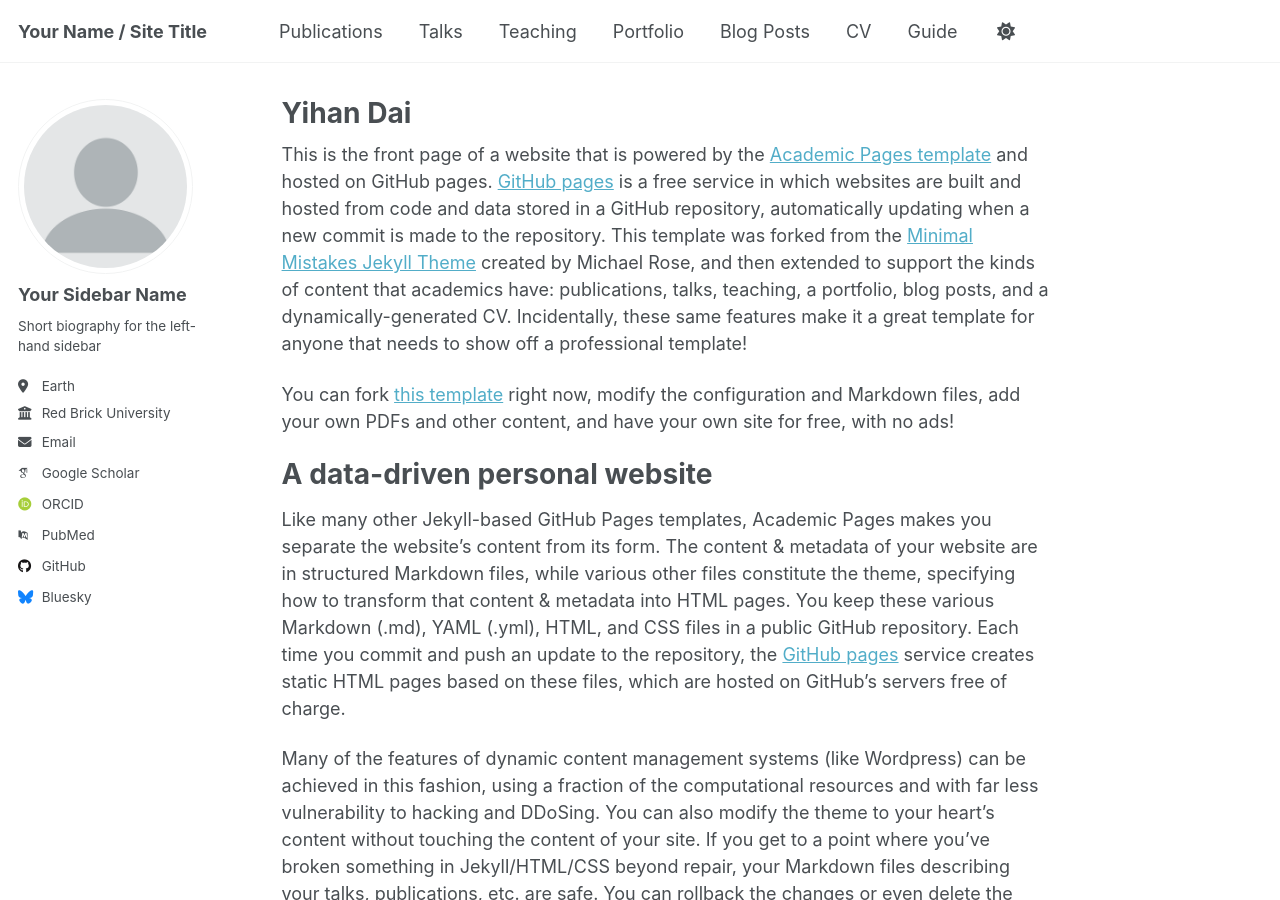
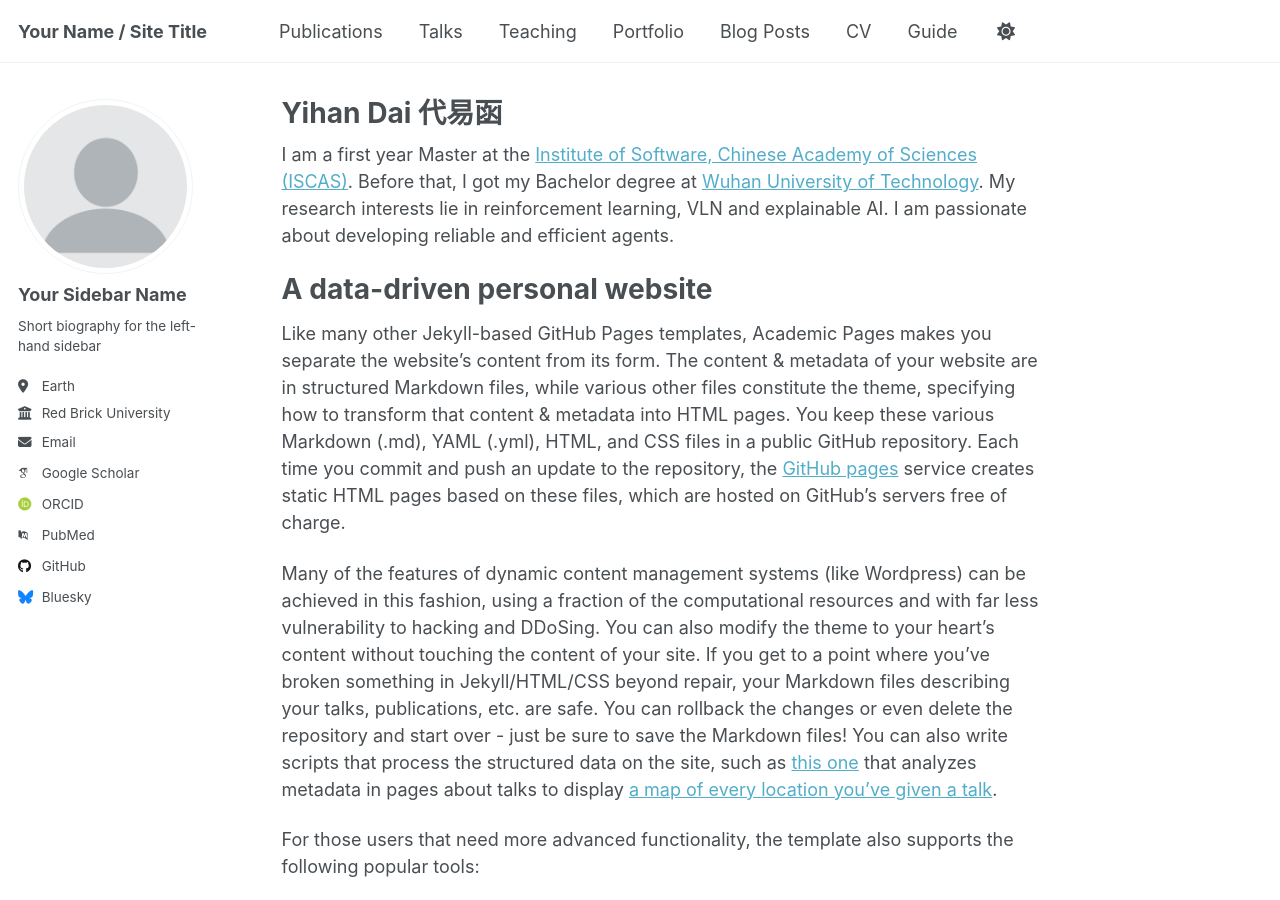
Before and after one commit to yihandai/yihandai.github.io, a Jekyll site: the page built from _pages/about.md, in a window 1280 px wide and 900 px high. Built offline with Jekyll 4.4.1, drawn with Linux system fonts in a browser that asks for light colours; some web fonts are replaced; a script that is not in the unit is left out.

Commit message:
Update about.md

```diff
--- a/_pages/about.md
+++ b/_pages/about.md
@@ -1,15 +1,13 @@
 ---
 permalink: /
-title: "Yihan Dai"
+title: "Yihan Dai 代易函"
 author_profile: true
 redirect_from:
   - /about/
   - /about.html
 ---
 
-This is the front page of a website that is powered by the [Academic Pages template](https://github.com/academicpages/academicpages.github.io) and hosted on GitHub pages. [GitHub pages](https://pages.github.com) is a free service in which websites are built and hosted from code and data stored in a GitHub repository, automatically updating when a new commit is made to the repository. This template was forked from the [Minimal Mistakes Jekyll Theme](https://mmistakes.github.io/minimal-mistakes/) created by Michael Rose, and then extended to support the kinds of content that academics have: publications, talks, teaching, a portfolio, blog posts, and a dynamically-generated CV. Incidentally, these same features make it a great template for anyone that needs to show off a professional template!
-
- You can fork [this template](https://github.com/academicpages/academicpages.github.io) right now, modify the configuration and Markdown files, add your own PDFs and other content, and have your own site for free, with no ads!
+I am a first year Master at the [Institute of Software, Chinese Academy of Sciences (ISCAS)]("http://www.iscas.ac.cn"). Before that, I got my Bachelor degree at [Wuhan University of Technology]("https://www.whut.edu.cn"). My research interests lie in reinforcement learning, VLN and explainable AI. I am passionate about developing reliable and efficient agents.
 
 A data-driven personal website
 ======
```
